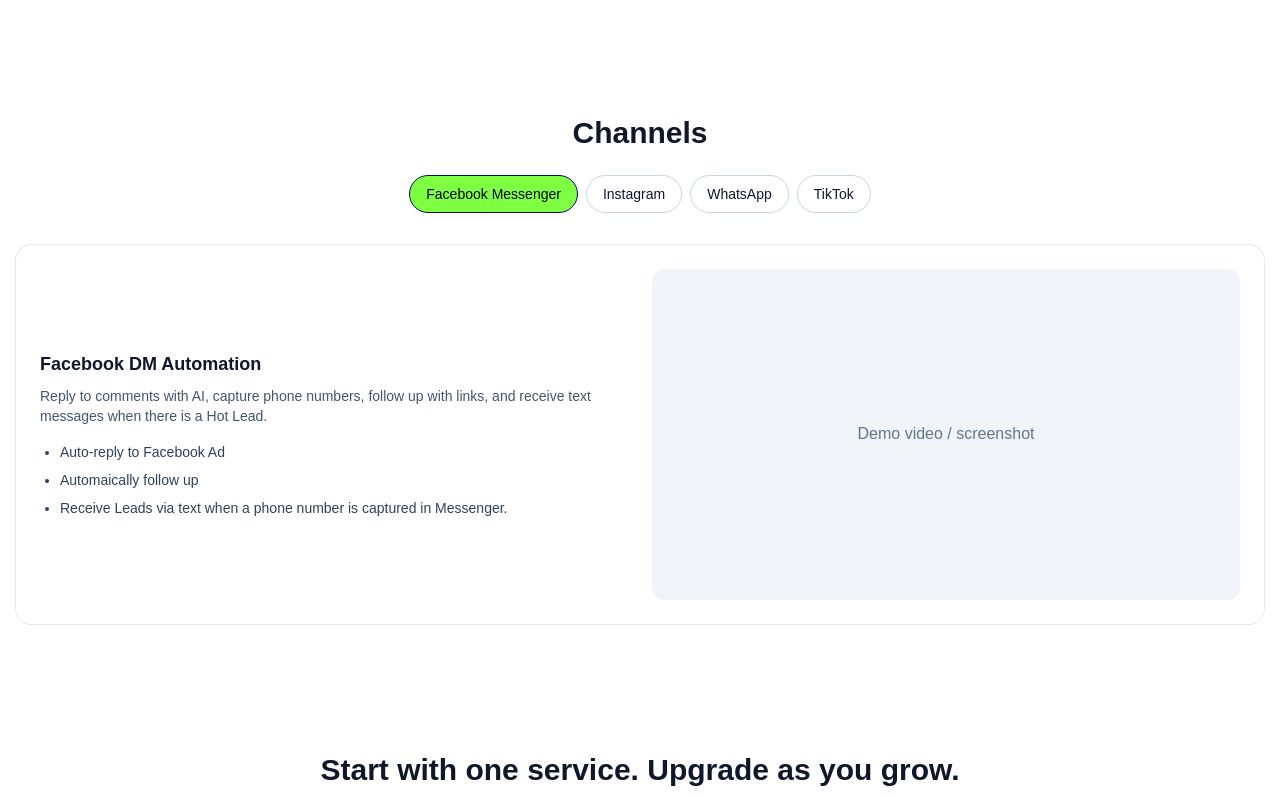
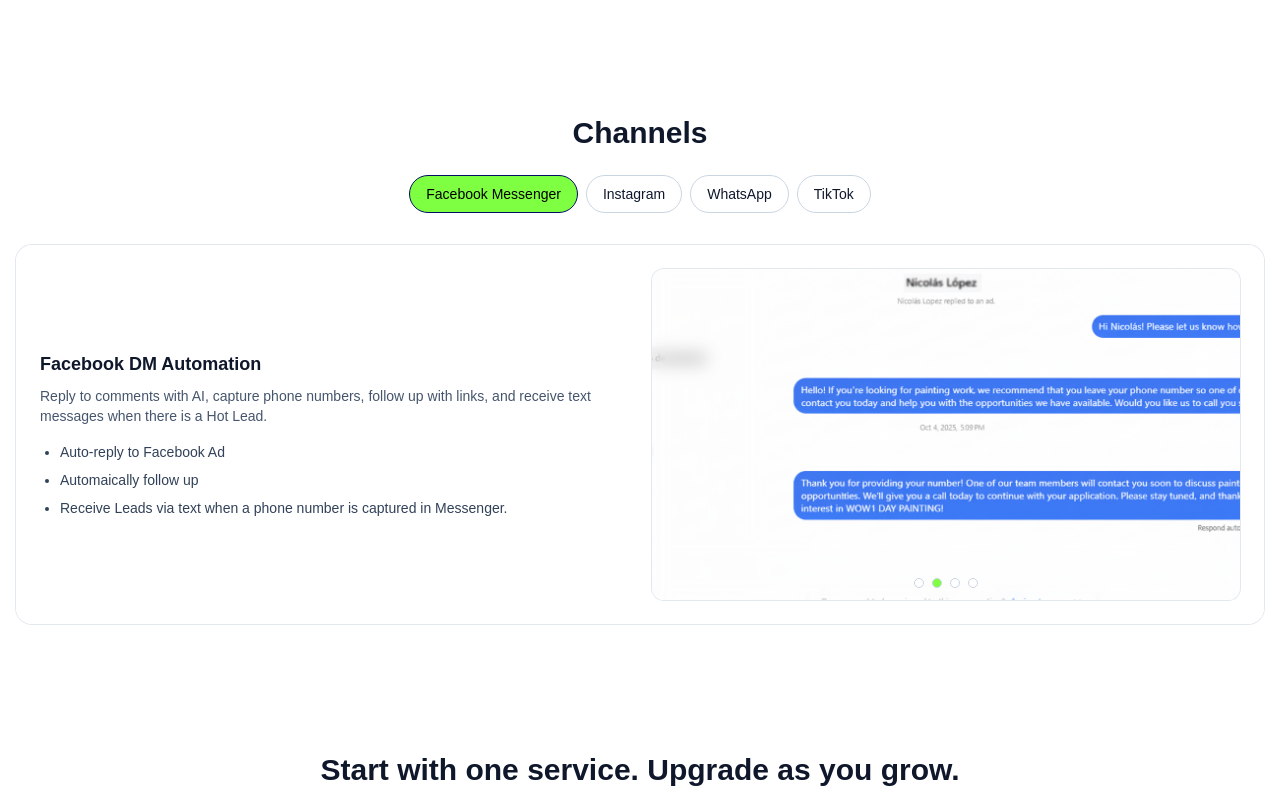
Before and after one commit to walterjordan/jab-site, a Next.js app: page / in a window 1280 px wide. Shown: the part 1315-2112 px from the top of the page. Built offline with nearby package versions, Linux system fonts and the light colour scheme.

Commit message:
Update page.tsx

```diff
--- a/src/app/page.tsx
+++ b/src/app/page.tsx
@@ -1,3 +1,47 @@
+"use client";
+import { useEffect, useState } from "react";
+
+function DemoCarousel() {
+  const slides = [
+    "/demo-1.png",
+    "/demo-2.png",
+    "/demo-3.png",
+    "/demo-4.png",
+  ];
+  const [i, setI] = useState(0);
+  useEffect(() => {
+    const id = setInterval(() => setI((p) => (p + 1) % slides.length), 3500);
+    return () => clearInterval(id);
+  }, [slides.length]);
+  return (
+    <div className="relative w-full aspect-video rounded-xl overflow-hidden ring-1 ring-slate-200 bg-slate-100">
+      {/* slide */}
+      {/* eslint-disable-next-line @next/next/no-img-element */}
+      <img
+        src={slides[i]}
+        alt="Messenger demo screenshot"
+        className="absolute inset-0 h-full w-full object-cover"
+      />
+      {/* privacy masks (blur common sensitive zones) */}
+      <div className="absolute inset-y-0 left-0 w-28 bg-white/20 backdrop-blur-sm" />
+      <div className="absolute bottom-0 left-0 right-0 h-16 bg-white/20 backdrop-blur-sm" />
+      {/* controls */}
+      <div className="absolute bottom-3 left-1/2 -translate-x-1/2 flex gap-2">
+        {slides.map((_, idx) => (
+          <button
+            key={idx}
+            onClick={() => setI(idx)}
+            className={`h-2.5 w-2.5 rounded-full border border-slate-300 ${
+              i === idx ? "bg-[#7FFF41] border-[#010E63]" : "bg-white/70"
+            }`}
+            aria-label={`Go to slide ${idx + 1}`}
+          />
+        ))}
+      </div>
+    </div>
+  );
+}
+
 export default function ManyChatStyleLanding() {
   return (
     <div className="min-h-screen w-full text-slate-900 overflow-x-hidden">
@@ -66,7 +110,7 @@ export default function ManyChatStyleLanding() {
       {/* Social proof bubbles strip */}
       <section className="py-6">
         <div className="mx-auto max-w-7xl px-4 grid grid-cols-2 md:grid-cols-4 gap-4">
-          {["Entrepreneurs", "Small Business", "Agencies", "Franchise"].map((t) => (
+          {["Entrepreneurs", "Small Business", "Agencies", "Frannchise"].map((t) => (
             <div key={t} className="rounded-2xl bg-white/80 ring-1 ring-slate-200 p-4 text-center">{t}</div>
           ))}
         </div>
@@ -121,7 +165,7 @@ export default function ManyChatStyleLanding() {
                 <li>Receive Leads via text when a phone number is captured in Messenger.</li>
               </ul>
             </div>
-            <div className="aspect-video rounded-xl bg-slate-100 grid place-items-center text-slate-500">Demo video / screenshot</div>
+            <DemoCarousel />
           </div>
         </div>
       </section>
```
